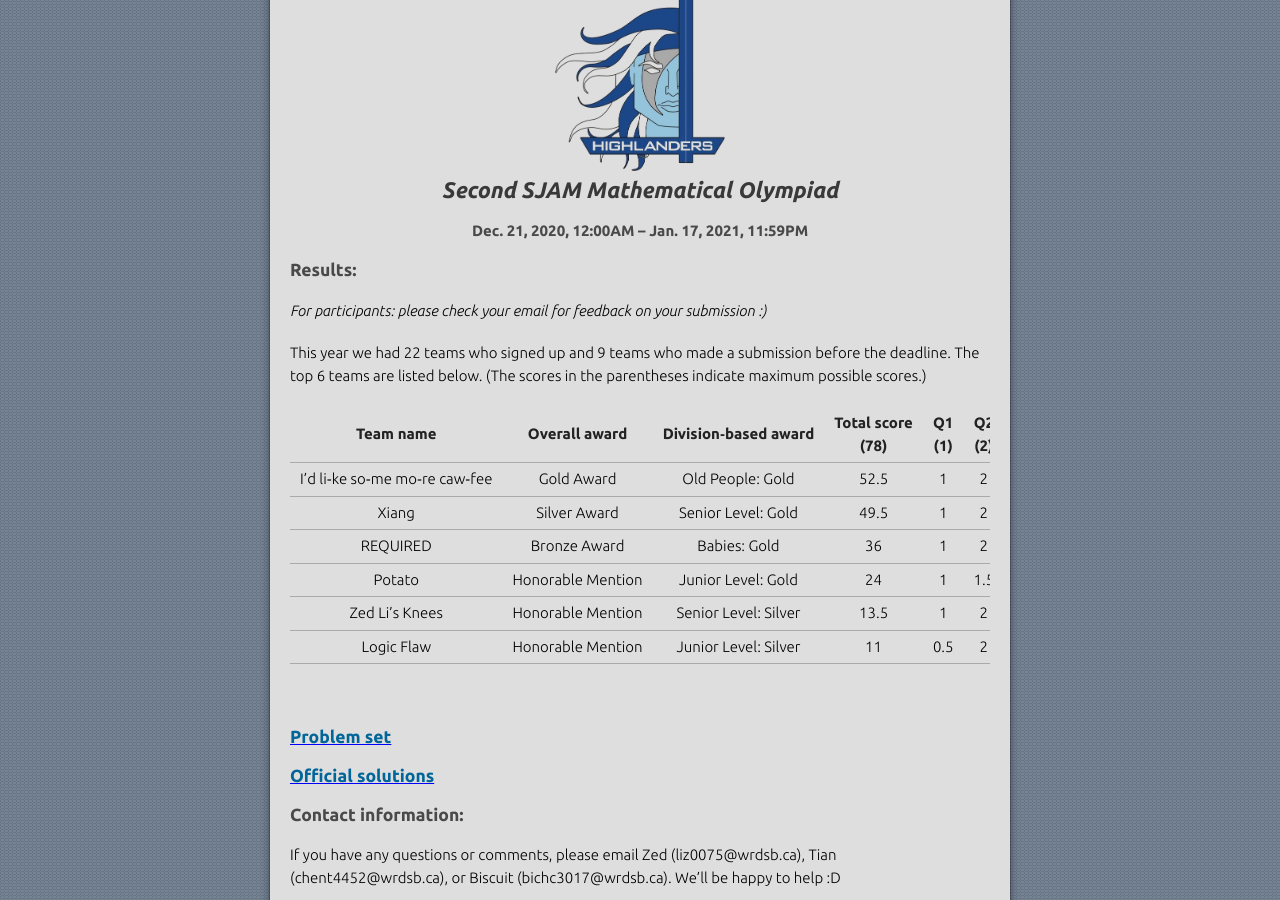
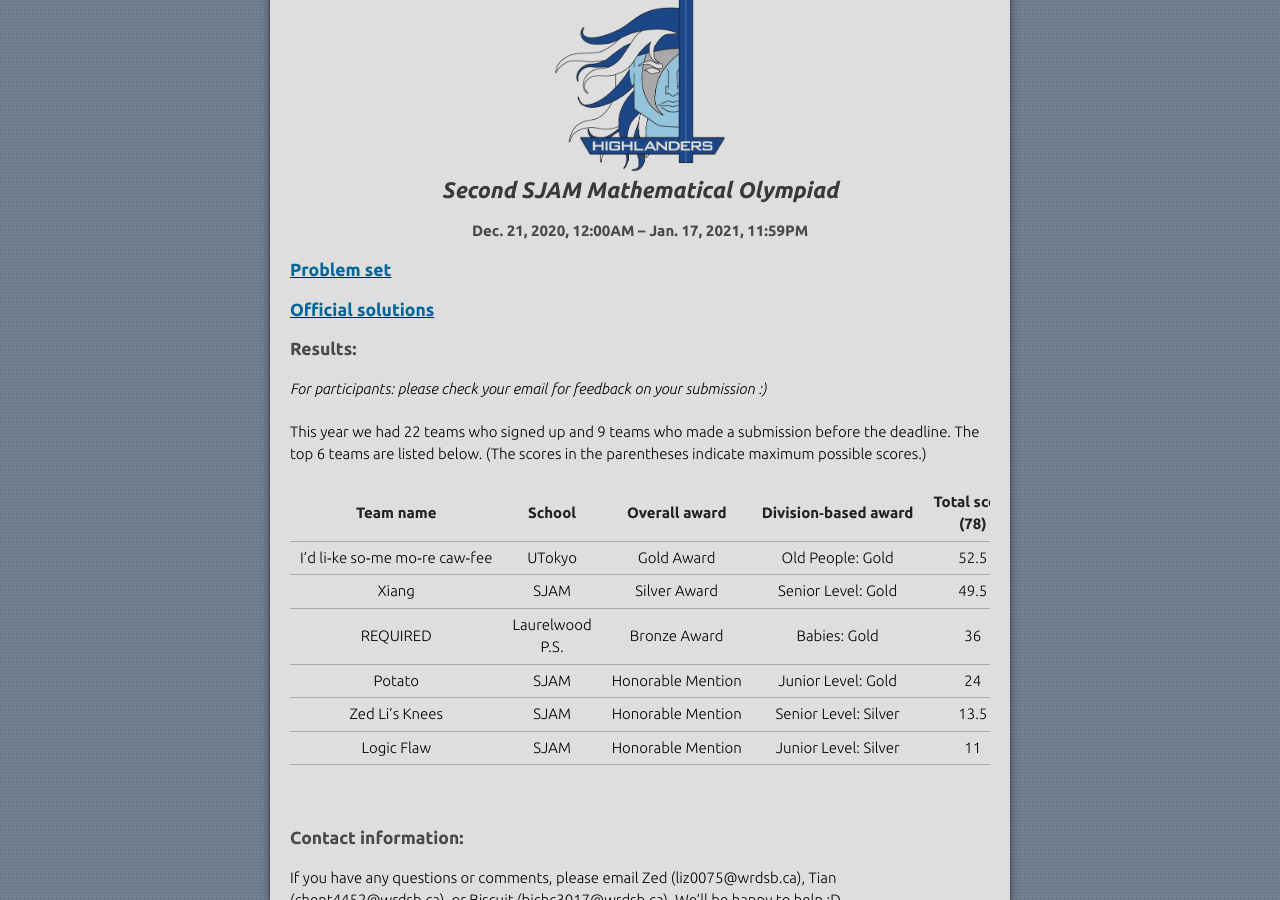
Before and after one commit to sjammathletes/sjammathletes.github.io, a Jekyll site: the page built from sjammo.md, in a window 1280 px wide and 900 px high, scrolled down 257 px. Built offline with Jekyll 4.4.1, drawn with Linux system fonts in a browser that asks for light colours; our own code applies the rules of GitHub Pages for plain Markdown files.

Commit message:
updated sjammo page

```diff
--- a/sjammo.md
+++ b/sjammo.md
@@ -6,28 +6,28 @@
 ## <center> <i> Second SJAM Mathematical Olympiad </i> </center>
 #### <center> Dec. 21, 2020, 12:00AM – Jan. 17, 2021, 11:59PM </center>
 
+### <b><ins style="color:blue;">[Problem set](/assets/pdfs/2020-2021/SJAMMO/sjammo2.pdf){: target="_blank"}</ins></b>
+
+### <b><ins style="color:blue;">[Official solutions](/assets/pdfs/2020-2021/SJAMMO/sjammo2sol.pdf){: target="_blank"}</ins></b>
+
 ### Results:
 <i> For participants: please check your email for feedback on your submission :) </i>
 <div class="table-wrapper" markdown="block">
 
 This year we had 22 teams who signed up and 9 teams who made a submission before the deadline. The top 6 teams are listed below. (The scores in the parentheses indicate maximum possible scores.)
 
-|Team name|Overall&nbsp;award|Division&#8209;based&nbsp;award|Total&nbsp;score (78)|Q1 (1)|Q2 (2)|Q3 (3)|Q4 (4)|Q5 (5)|Q6 (6)|Q7 (7)|Q8 (8)|Q9 (9)|Q10 (10)|Q11 (11)|Q12 (12)|
+|Team name|School|Overall&nbsp;award|Division&#8209;based&nbsp;award|Total&nbsp;score (78)|Q1 (1)|Q2 (2)|Q3 (3)|Q4 (4)|Q5 (5)|Q6 (6)|Q7 (7)|Q8 (8)|Q9 (9)|Q10 (10)|Q11 (11)|Q12 (12)|
 |:-:|:-:|:-:|:-:|:-:|:-:|:-:|:-:|:-:|:-:|:-:|:-:|:-:|:-:|:-:|:-:|
-| I'd&nbsp;li&#8209;ke&nbsp;so&#8209;me&nbsp;mo&#8209;re&nbsp;caw&#8209;fee | Gold&nbsp;Award | Old People: Gold | 52.5 | 1 | 2 | 3 | 3.5 | 1 | 6 | 7 | 6.5 | 9 | 1.5 | 1 | 11 |
-| Xiang | Silver&nbsp;Award | Senior Level: Gold | 49.5 | 1 | 2 | 2.5 | 3.5 | 3 | 5 | 2 | 8 | 3 | 7.5 | 0 | 12 |
-| REQUIRED | Bronze&nbsp;Award | Babies: Gold | 36 | 1 | 2 | 3 | 3.5 | 5 | 6 | 2 | 7.5 | 6 | - | - | - |
-| Potato | Honorable&nbsp;Mention | Junior Level: Gold | 24 | 1 | 1.5 | 2 | 1 | 0 | 6 | 2 | 1.5 | 9 | - | - | - |
-| Zed Li's Knees | Honorable&nbsp;Mention | Senior Level: Silver | 13.5 | 1 | 2 | 3 | 0 | 1.5 | 6 | - | - | - | - | - | - |
-| Logic Flaw | Honorable&nbsp;Mention | Junior Level: Silver | 11 | 0.5 | 2 | 2.5 | - | 0 | - | 2 | 4 | 0 | - | - | - |
+| I'd&nbsp;li&#8209;ke&nbsp;so&#8209;me&nbsp;mo&#8209;re&nbsp;caw&#8209;fee | UTokyo | Gold&nbsp;Award | Old People: Gold | 52.5 | 1 | 2 | 3 | 3.5 | 1 | 6 | 7 | 6.5 | 9 | 1.5 | 1 | 11 |
+| Xiang | SJAM | Silver&nbsp;Award | Senior Level: Gold | 49.5 | 1 | 2 | 2.5 | 3.5 | 3 | 5 | 2 | 8 | 3 | 7.5 | 0 | 12 |
+| REQUIRED | Laurelwood P.S. | Bronze&nbsp;Award | Babies: Gold | 36 | 1 | 2 | 3 | 3.5 | 5 | 6 | 2 | 7.5 | 6 | - | - | - |
+| Potato | SJAM | Honorable&nbsp;Mention | Junior Level: Gold | 24 | 1 | 1.5 | 2 | 1 | 0 | 6 | 2 | 1.5 | 9 | - | - | - |
+| Zed Li's Knees | SJAM | Honorable&nbsp;Mention | Senior Level: Silver | 13.5 | 1 | 2 | 3 | 0 | 1.5 | 6 | - | - | - | - | - | - |
+| Logic Flaw | SJAM | Honorable&nbsp;Mention | Junior Level: Silver | 11 | 0.5 | 2 | 2.5 | - | 0 | - | 2 | 4 | 0 | - | - | - |
 
 </div>
 
 <br>
-
-### <b><ins style="color:blue;">[Problem set](/assets/pdfs/2020-2021/SJAMMO/sjammo2.pdf){: target="_blank"}</ins></b>
-
-### <b><ins style="color:blue;">[Official solutions](/assets/pdfs/2020-2021/SJAMMO/sjammo2sol.pdf){: target="_blank"}</ins></b>
 
 ### Contact information:
 If you have any questions or comments, please email Zed (liz0075@wrdsb.ca), Tian (chent4452@wrdsb.ca), or Biscuit (bichc3017@wrdsb.ca). We'll be happy to help :D
```
